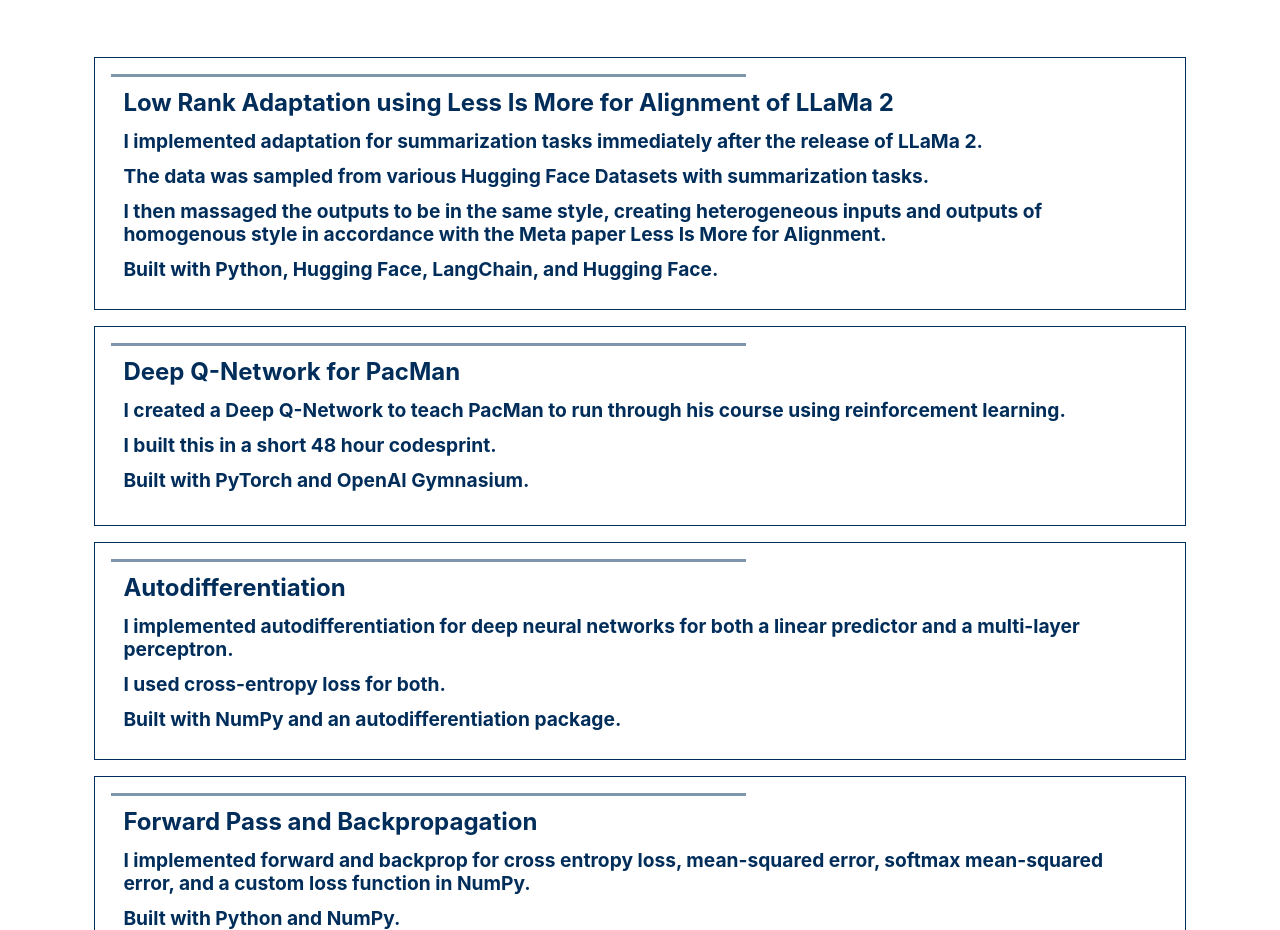
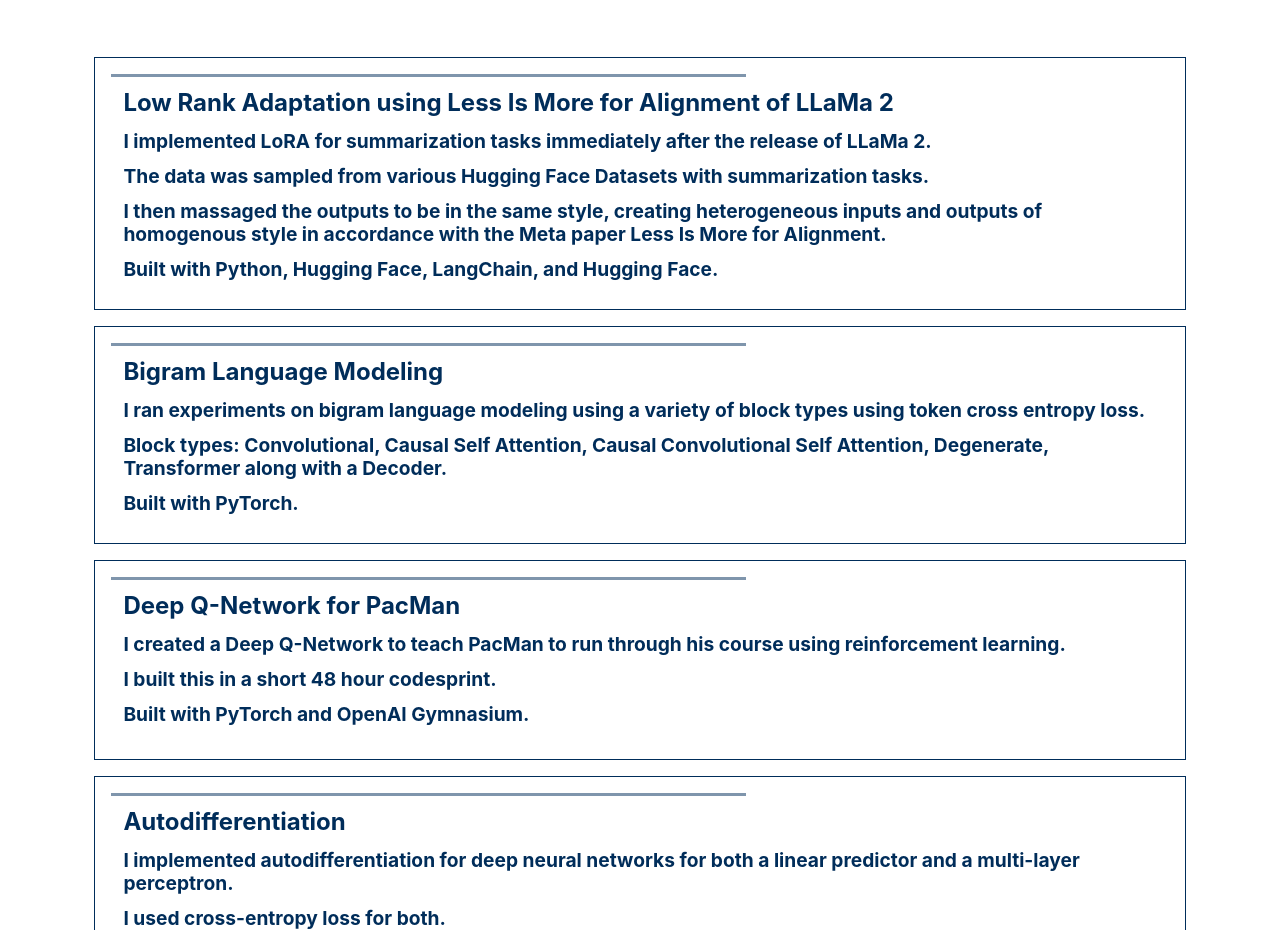
Before and after one commit to aglick24/my-app, a React (Create React App) app: page / in a window 1280 px wide. Shown: the part 2960-3890 px from the top of the page. Built offline with nearby package versions, Linux system fonts and the light colour scheme.

Commit message:
added lora to description

```diff
--- a/src/components/Projects.tsx
+++ b/src/components/Projects.tsx
@@ -10,8 +10,12 @@ const Projects = () => {
         <div className='Content'>
           <ListCard
             title={'Low Rank Adaptation using Less Is More for Alignment of LLaMa 2'}
-            content={<><p>I implemented adaptation for summarization tasks immediately after the release of LLaMa 2.</p><p>The data was sampled from various Hugging Face Datasets with summarization tasks.</p><p>I then massaged the outputs to be in the same style, creating heterogeneous inputs and outputs of homogenous style in accordance with the Meta paper Less Is More for Alignment.</p><p>Built with Python, Hugging Face, LangChain, and Hugging Face.</p></>}
+            content={<><p>I implemented LoRA for summarization tasks immediately after the release of LLaMa 2.</p><p>The data was sampled from various Hugging Face Datasets with summarization tasks.</p><p>I then massaged the outputs to be in the same style, creating heterogeneous inputs and outputs of homogenous style in accordance with the Meta paper Less Is More for Alignment.</p><p>Built with Python, Hugging Face, LangChain, and Hugging Face.</p></>}
             link={'https://github.com/aglick24/adaptation'} />
+          <ListCard
+            title={'Bigram Language Modeling'}
+            content={<><p>I ran experiments on bigram language modeling using a variety of block types using token cross entropy loss.</p><p>Block types: Convolutional, Causal Self Attention, Causal Convolutional Self Attention, Degenerate, Transformer along with a Decoder.</p><p>Built with PyTorch.</p></>}
+            link={'https://github.com/aglick24/language_modeling'} />
           <ListCard
             title={'Deep Q-Network for PacMan'}
             content={<><p>I created a Deep Q-Network to teach PacMan to run through his course using reinforcement learning.</p><p>I built this in a short 48 hour codesprint.</p><p>Built with PyTorch and OpenAI Gymnasium.</p></>}
```
